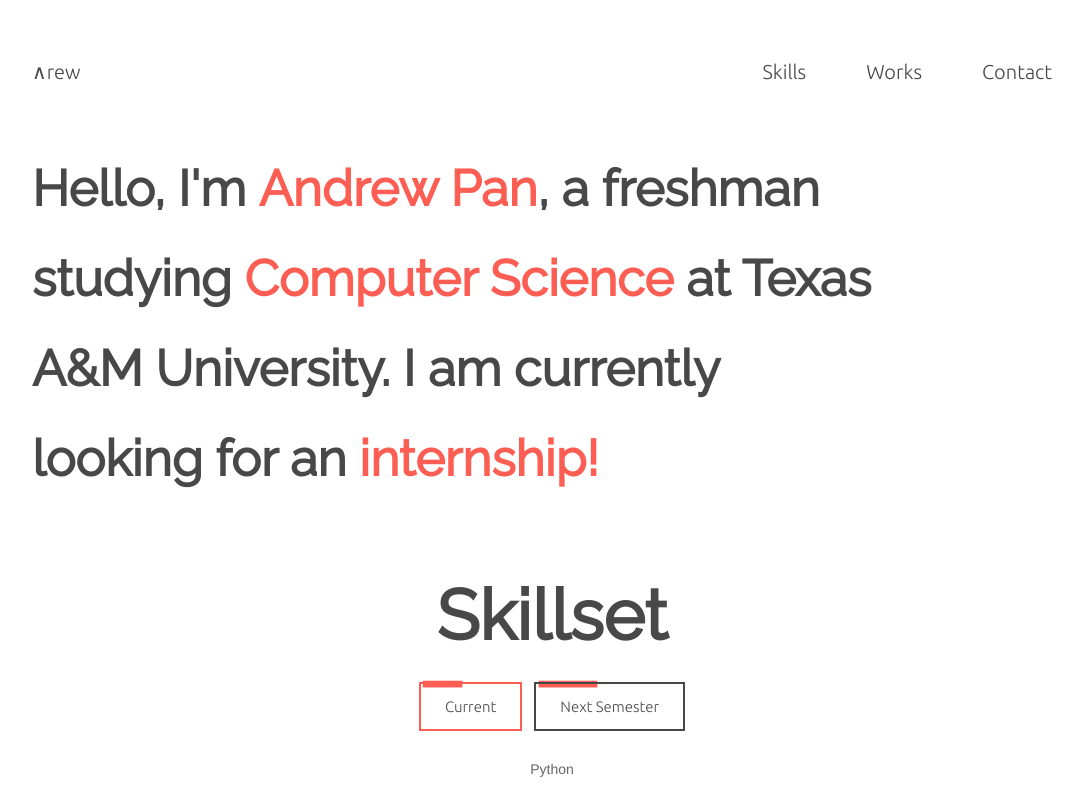
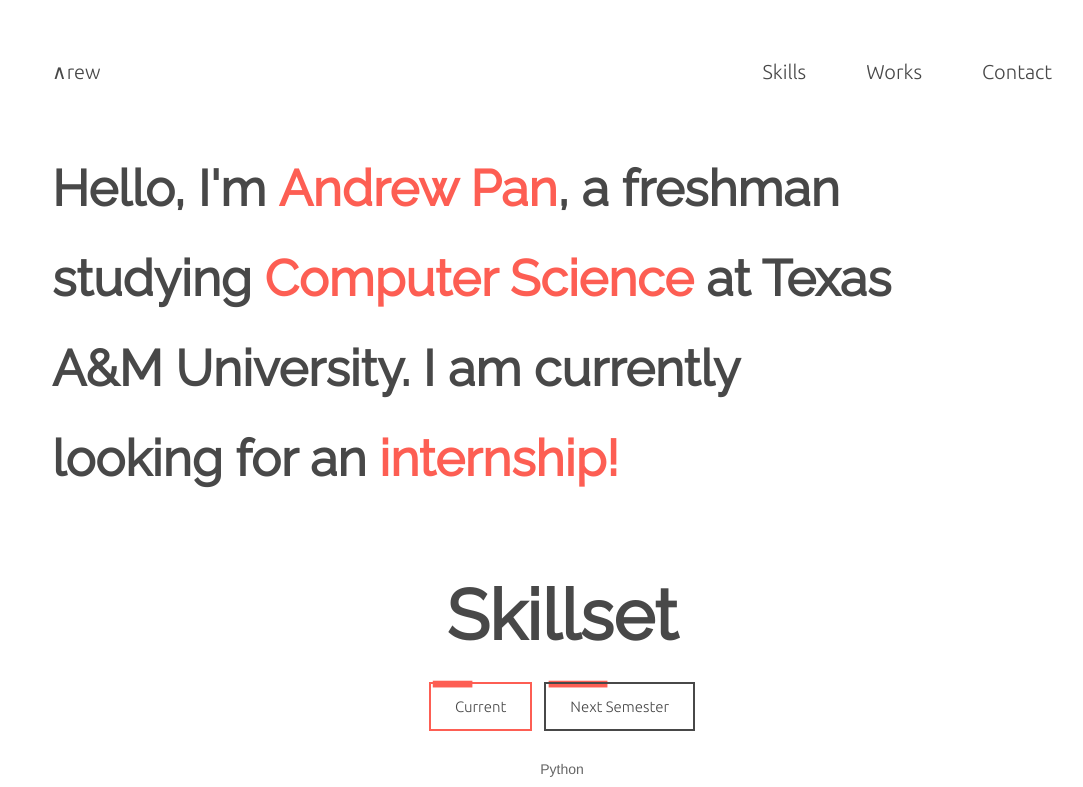
Before and after one commit to pannyandrew/pannyport, a React (Create React App) app: page / in a window 1280 px wide. Shown: the top 787 px of the page, without its empty margins (88-1171 px from the left). Built offline with nearby package versions, Linux system fonts and the light colour scheme.

Commit message:
margin commit

```diff
--- a/src/body.css
+++ b/src/body.css
@@ -17,3 +17,7 @@ h1 {
   display: inline;
   margin: 0;
 }
+
+body {
+  margin-left: 20px;
+}
```
